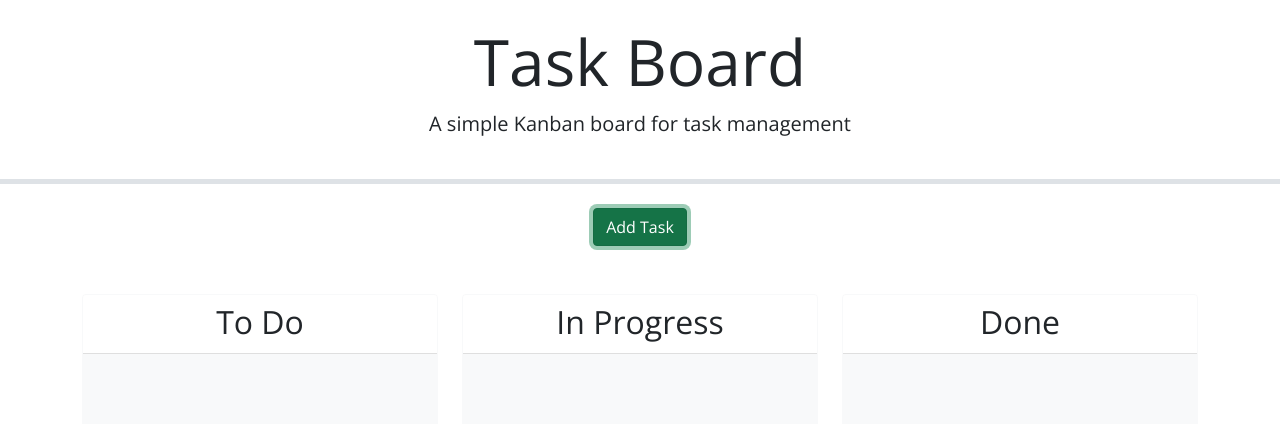
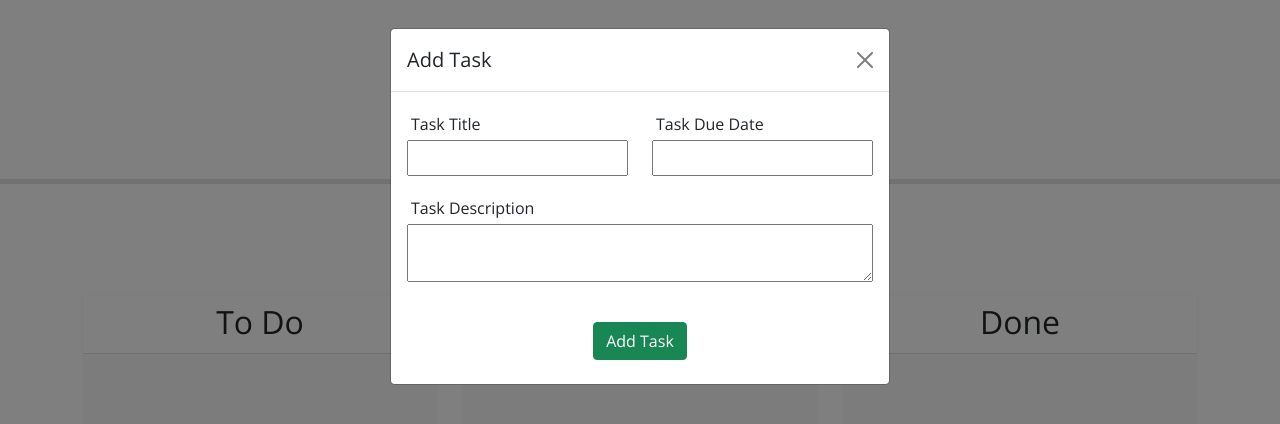
Before and after one commit to rhinosstuff/Task-Board, a plain HTML site: page index.html in a window 1280 px wide. Both pictures are taken after a click on the button "Add Task". Drawn offline with nearby package versions, Linux system fonts and the light colour scheme.

Commit message:
added modal and datepicker

```diff
--- a/assets/js/script.js
+++ b/assets/js/script.js
@@ -36,3 +36,10 @@ function handleDrop(event, ui) {
 $(document).ready(function () {
 
 });
+
+$( function() {
+    $( "#task-due-date" ).datepicker({
+      changeMonth: true,
+      changeYear: true
+    });
+  } );
--- a/index.html
+++ b/index.html
@@ -22,9 +22,38 @@
   </header>
   <div class="container">
     <div class="text-center mb-5">
-      <button class="btn btn-success" data-bs-toggle="modal" data-bs-target="#formModal">Add Task</button>
+      <button class="btn btn-success" data-bs-toggle="modal" data-bs-target="#form-modal">Add Task</button>
     </div>
+
     <!-- Todo: Create a modal with a form to add tasks -->
+    <div class="modal fade" id="form-modal" tabindex="-1">
+        <div class="modal-dialog">
+            <div class="modal-content">
+                <div class="modal-header">
+                    <h5 class="modal-title" id="exampleModalLabel">Add Task</h5>
+                    <button type="button" class="btn-close" data-bs-dismiss="modal" aria-label="Close"></button>
+                </div>
+                <form class="d-flex flex-column p-3">
+                    <div class="row mb-3">
+                        <div class="col-6">
+                            <label class="col-12 p-1" for="task-name">Task Title</label>
+                            <input class="col-12 p-1" id="task-name" type="text" name="task-name" required>
+                        </div>
+                        <div class="col-6">
+                            <label class="col-12 p-1" for="task-due-date">Task Due Date</label>
+                            <input class="col-12 p-1" id="task-due-date" type="text" name="task-due-date" required>
+                        </div>
+                    </div>
+                    <label class="p-1" for="task-description">Task Description</label>
+                    <textarea class="p-1" id="task-description" type="text" name="task-description" required></textarea>
+                </form>
+                <div class="d-flex justify-content-center p-4">
+                    <button type="button" class="task-submit btn btn-success">Add Task</button>
+                </div>
+            </div>
+        </div>
+    </div>
+
     <div class="row swim-lanes text-center justify-content-between">
       <div class="col-12 col-lg-4 d-flex">
         <div id="to-do" class="card border-light mb-3 lane flex-grow-1">
@@ -71,3 +100,21 @@
 </body>
 
 </html>
+
+<!-- <form class="d-flex flex-column border col-lg-6 col-md-8 p-3">
+    <h4>Add Task</h4>
+    <div class="row border mb-3">
+        <div class="col-6 border">
+            <label class="col-12 p-1" for="task-name">Task Title</label>
+            <input class="col-12" type="text" placeholder="Task Name" name="task-name" required>
+        </div>
+        <div class="col-6 border">
+            <label class="col-12 p-1" for="task-due-date">Task Due Date</label>
+            <input class="col-12 type="text" placeholder="Select a Date" name="task-due-date" required>
+        </div>
+    </div>
+    <label class="p-1" for="task-description">Task Description</label>
+    <textarea type="text" placeholder="Type a Brief Description" name="task-description" required></textarea>
+
+    <button type="button" class="">Add Task</button>
+</form> -->
```
